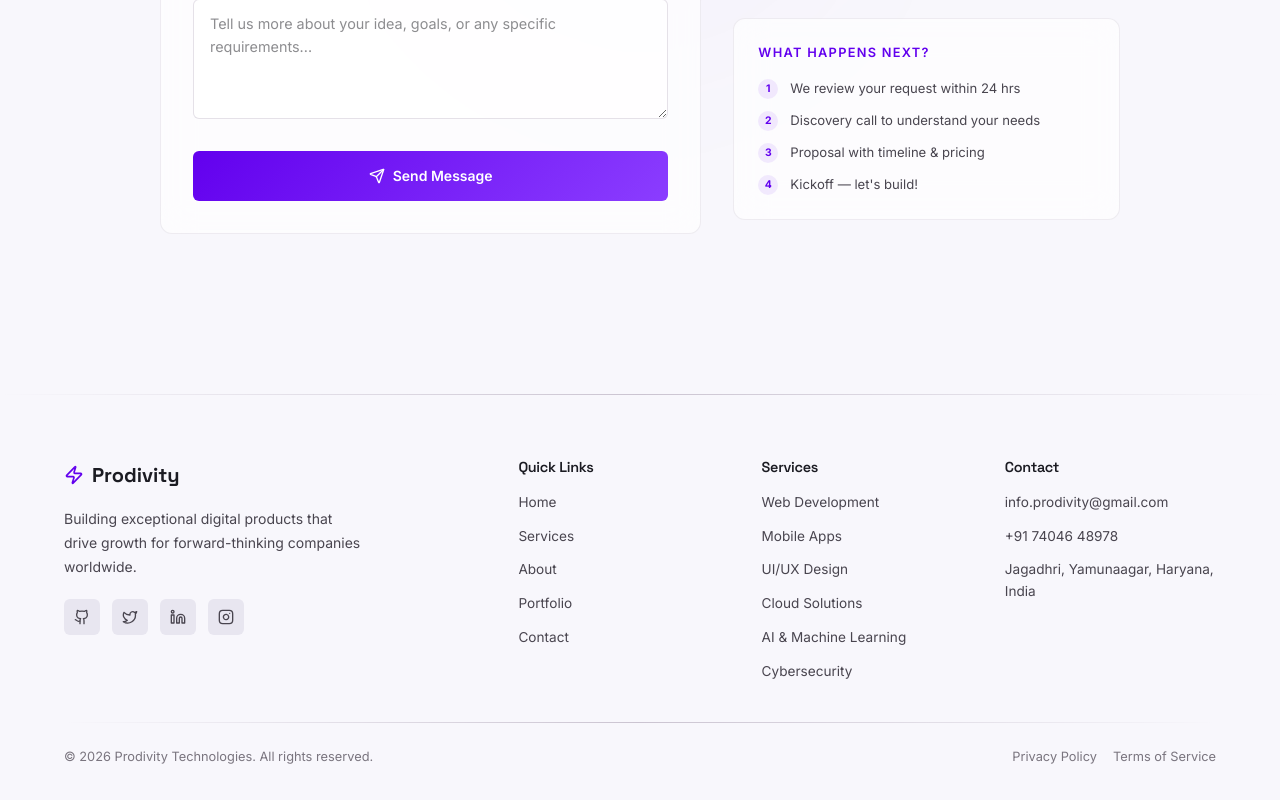
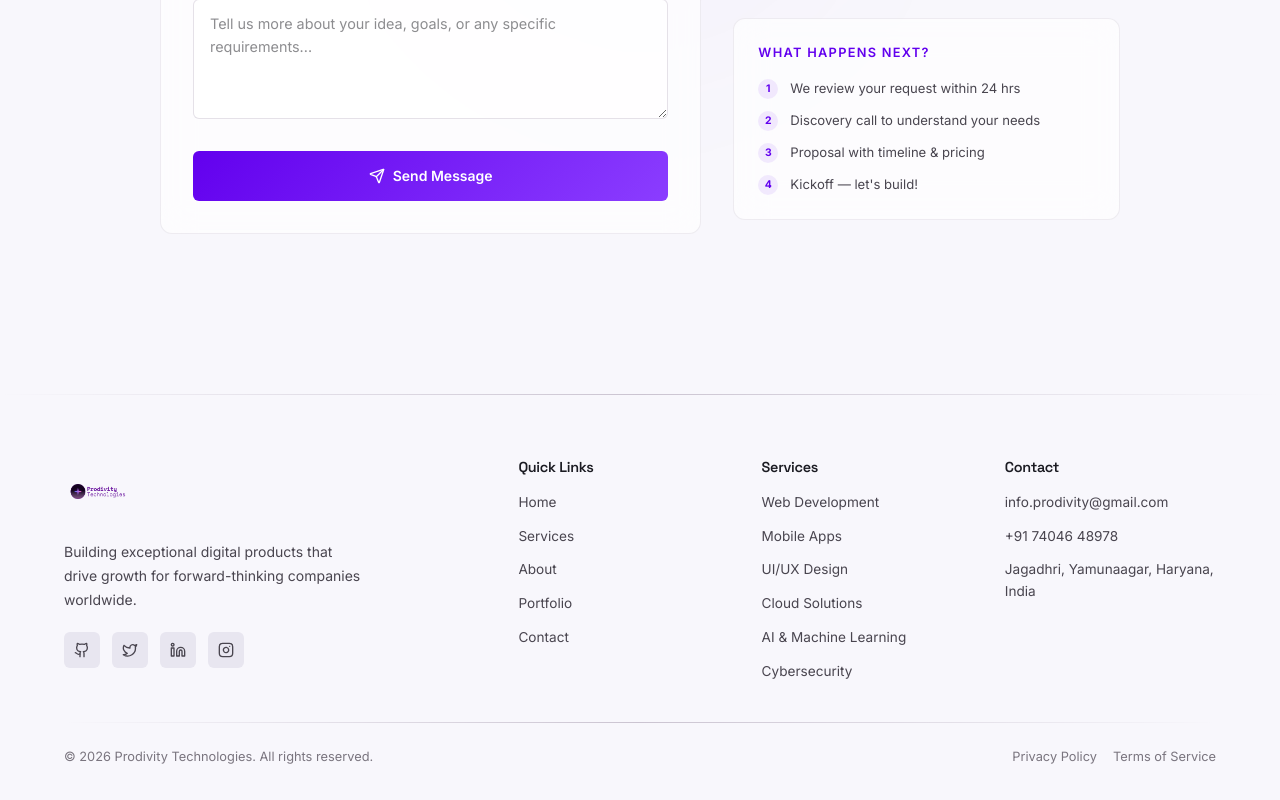
Before and after one commit to gargavi-oss/ProdivityTechnologies, a React (Vite) app: page / in a window 1280 px wide. Shown: the part 3929-4729 px from the top of the page. Built offline with nearby package versions, Linux system fonts and the light colour scheme; no server answers.

Commit message:
fixed footer

```diff
--- a/src/components/Footer.jsx
+++ b/src/components/Footer.jsx
@@ -21,7 +21,7 @@ const serviceLinks = [
 const socials = [
   { icon: Github, href: '#', label: 'GitHub' },
   { icon: Twitter, href: '#', label: 'Twitter' },
-  { icon: Linkedin, href: '#', label: 'LinkedIn' },
+  { icon: Linkedin, href: 'https://www.linkedin.com/company/prodivitytechnologies/?viewAsMember=true', label: 'LinkedIn' },
   { icon: Instagram, href: '#', label: 'Instagram' },
 ];
 
@@ -59,8 +59,12 @@ const Footer = () => {
               textDecoration: 'none',
               marginBottom: 'var(--space-4)',
             }}>
-              <Zap size={20} style={{ color: 'var(--primary)' }} />
-              Prodivity
+               <img
+                src="logo.png"
+                alt="Prodivity Technologies"
+                style={{ height: '65px', width: 'auto', display: 'block' }}
+              />
+
             </a>
             <p style={{
               fontSize: '0.875rem',
```
